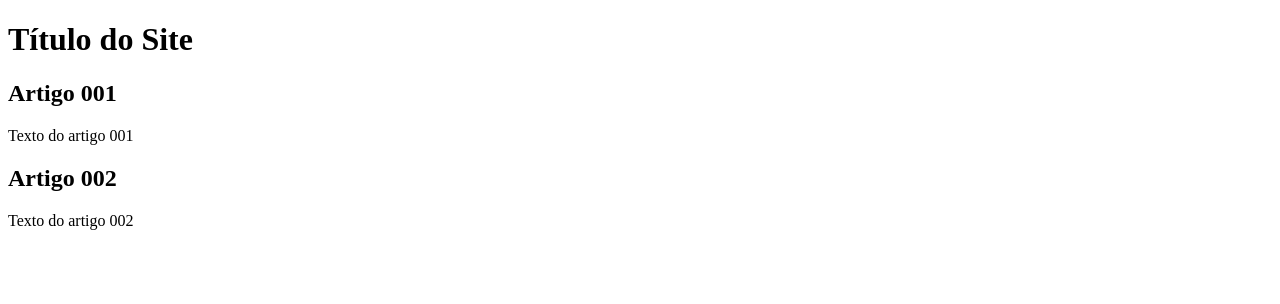
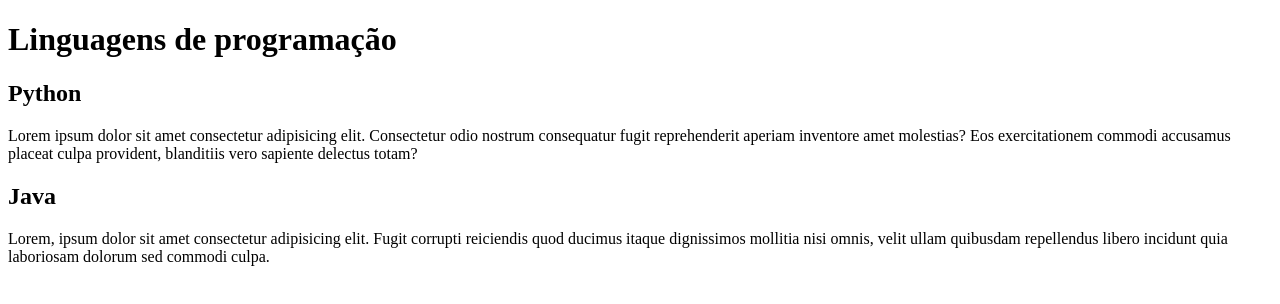
Before and after one commit to eduardoranucci/projeto-site, a plain HTML site: page index.html in a window 1280 px wide. Drawn offline with Linux system fonts and the light colour scheme.

Commit message:
Update index.html
Início da escrita do conteúdo.

```diff
--- a/index.html
+++ b/index.html
@@ -9,15 +9,15 @@
 <body>
     <main>
         <header>
-            <h1>Título do Site</h1>
+            <h1>Linguagens de programação</h1>
         </header>
         <article>
-            <h2>Artigo 001</h2>
-            <p>Texto do artigo 001</p>
+            <h2>Python</h2>
+            <p>Lorem ipsum dolor sit amet consectetur adipisicing elit. Consectetur odio nostrum consequatur fugit reprehenderit aperiam inventore amet molestias? Eos exercitationem commodi accusamus placeat culpa provident, blanditiis vero sapiente delectus totam?</p>
         </article>
         <article>
-            <h2>Artigo 002</h2>
-            <p>Texto do artigo 002</p>
+            <h2>Java</h2>
+            <p>Lorem, ipsum dolor sit amet consectetur adipisicing elit. Fugit corrupti reiciendis quod ducimus itaque dignissimos mollitia nisi omnis, velit ullam quibusdam repellendus libero incidunt quia laboriosam dolorum sed commodi culpa.</p>
         </article>
     </main>
 </body>
```
